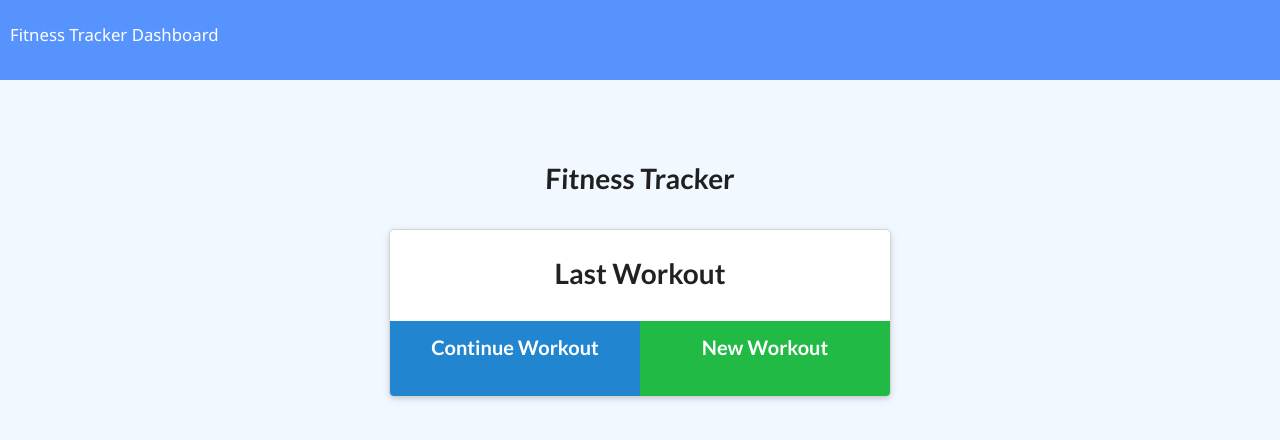
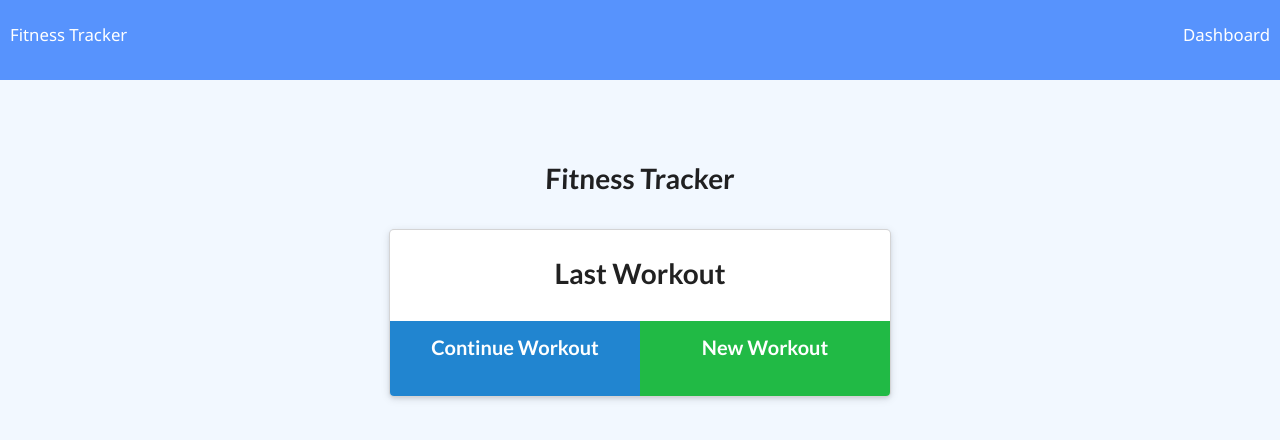
Before and after one commit to Karna1014/KCTracker, a website: page public/index.html in a window 1280 px wide. Drawn offline with nearby package versions, Linux system fonts and the light colour scheme; files that its build step writes are made by us from their sources; no server answers.

Commit message:
Added assets folder

```diff
--- a/public/style.css
+++ b/public/assets/css/style.css
@@ -31,6 +31,10 @@ a:active,
 a:visited {
   text-decoration: none;
   color: inherit;
+}
+
+#dbd {
+  float: right;
 }
 
 header {
```
Also changed, not shown: public/assets/css/workout-style.css (added).
